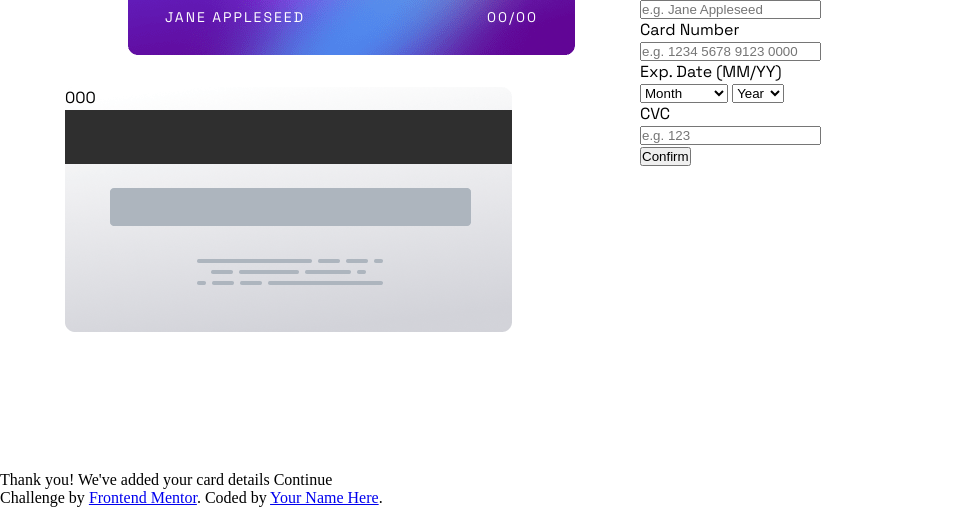
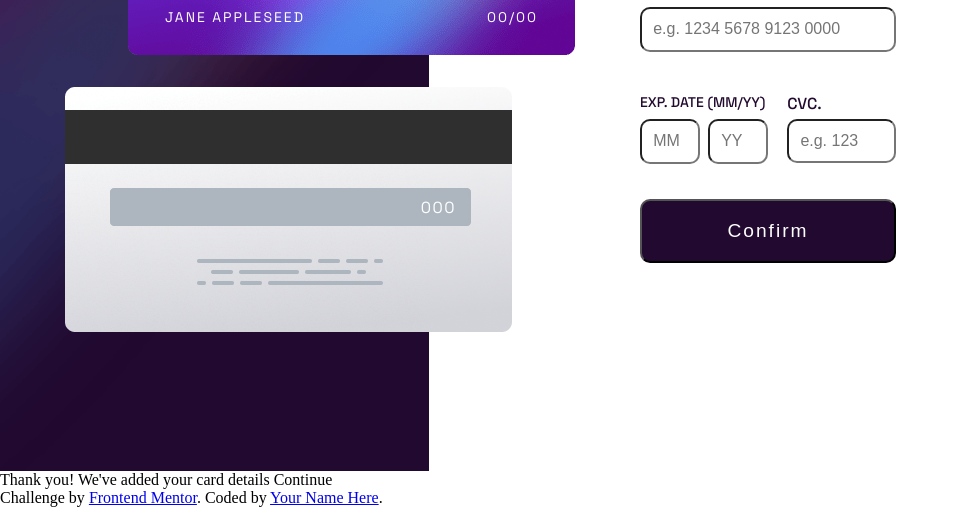
Before and after one commit to fnavarro11497/Interactive-CVC-Project, a plain HTML site: page index.html in a window 1280 px wide. Shown: the part 329-836 px from the top of the page, without its empty margins (0-959 px from the left). Drawn offline with Linux system fonts and the light colour scheme.

Commit message:
Finish HTML & CSS

```diff
--- a/index.html
+++ b/index.html
@@ -20,8 +20,11 @@
   </head>
 
   <body>
-    <div id="main">
-      <div id="left-side">
+
+    <div id="main" class="row">
+      <img class="background-img" src="images/bg-main-desktop.png" alt="">
+      <div class="container">
+        <div id="left-side" class="col">
           <div id="credit-card">
             <img class="card-logo" src="images/card-logo.svg" alt="">
             <div class="card-bottom">
@@ -32,43 +35,28 @@
               </div>
             </div>
           </div>
-        <div id="card-back">000</div>
+          <div id="card-back"><p class="cvc">000</p></div>
+        </div>
+        <div id="right-side" class="col">
+          <div class="form-container">
+            <div class="card-holder"><p class="card-name">CARDHOLDER NAME</p> <input class="not-cvc" type="text" placeholder="e.g. Jane Appleseed"></div>
+            <div class="card-number"><p class="card-number">CARD NUMBER</p>  <input class="not-cvc" type="text" placeholder="e.g. 1234 5678 9123 0000"></input></div>
+            <div class="card-expiration">
+              <div class="exp-info">
+                <p class="exp-date">EXP. DATE (MM/YY)</p>
+                <div class="mm-yy">
+                  <input class="dates" type="text" maxlength="2" placeholder="MM">
+                  <input class="dates" type="text" maxlength="2" placeholder="YY">
+                </div>
               </div>
 
-
-      <div id="right-side">
-        <div class="card-holder"><p class="card-name">Cardholder Name</p> <input type="text" placeholder="e.g. Jane Appleseed"></div>
-        <div class="card-number"><p class="card-number">Card Number</p>  <input type="text" placeholder="e.g. 1234 5678 9123 0000"></input></div>
-        <div class="card-expiration">
-          <p class="exp-date">Exp. Date (MM/YY)</p>
-          <select name='expireMM' id='expireMM'>
-            <option value=''>Month</option>
-            <option value='01'>January</option>
-            <option value='02'>February</option>
-            <option value='03'>March</option>
-            <option value='04'>April</option>
-            <option value='05'>May</option>
-            <option value='06'>June</option>
-            <option value='07'>July</option>
-            <option value='08'>August</option>
-            <option value='09'>September</option>
-            <option value='10'>October</option>
-            <option value='11'>November</option>
-            <option value='12'>December</option>
-          </select>
-          <select name='expireYY' id='expireYY'>
-            <option value=''>Year</option>
-            <option value='20'>2020</option>
-            <option value='21'>2021</option>
-            <option value='22'>2022</option>
-            <option value='23'>2023</option>
-            <option value='24'>2024</option>
-          </select>
-          <input class="inputCard" type="hidden" name="expiry" id="expiry" maxlength="4"/>
-          <p class="security-code">CVC </p><input type="text" placeholder="e.g. 123">
+              <div class="cvc-info">
+                <p class="security-code">CVC. </p><input class="dates" type="text" maxlength="3"  placeholder="e.g. 123">
               </div>
-
-        <button>Confirm</button>
+            </div>
+            <button class="confirm-btn"><p class="confirm">Confirm</p></button>
+          </div>
+        </div>
       </div>
     </div>
 
--- a/style.css
+++ b/style.css
@@ -2,6 +2,12 @@
     box-sizing: border-box;
     padding: 0;
     margin:0;
+}
+
+.background-img{
+    position: absolute;
+    z-index: -1;
+    height: 100%;
 }
 
 #main {
@@ -9,6 +15,13 @@
     width: 100%;
     height: 100vh;
     font-family: 'Space Grotesk', sans-serif;
+}
+
+.container {
+    display: flex;
+    flex: 1;
+    height: 522px;
+    margin: auto;
 }
 
 #left-side {
@@ -19,10 +32,7 @@
     gap: 2rem;
 }
 
-#right-side {
-    width: 50%;
-    margin: auto;
-}
+
 
 /* -----------------------FRONT -- CREDIT CARD */
 
@@ -87,5 +97,106 @@
     margin: 0 auto;
     display: flex;
     margin-right: 20%;
+    justify-content: flex-end;
 
 }
+
+.cvc {
+    color: #fefefe;
+    display: flex;
+    align-self: center;
+    margin-right: 3.5rem;
+    padding-bottom: 0.2rem;
+    letter-spacing: 1.5px;
+}
+
+
+/* -------------------- INFORMATION FORM - (INPUTS) */
+
+#right-side {
+    width: 50%;
+    margin: auto;
+
+
+}
+
+.form-container {
+    display: flex;
+    flex-direction: column;
+    justify-content: center;
+    height: 100%;
+    gap: 2.2rem;
+    width: 40%;
+    color: hsl(278, 68%, 11%);
+}
+
+
+.card-name {
+    font-size: 0.875rem;
+    padding-bottom: 0.4rem;
+    letter-spacing: 1px;
+    font-weight: 500;
+}
+
+.card-number {
+    font-size: 0.875rem;
+    padding-bottom: 0.4rem;
+    letter-spacing: 1px;
+    font-weight: 500;
+}
+
+.card-expiration {
+    display: flex;
+}
+
+.exp-date {
+    font-weight: 500;
+    font-size: 0.875rem;
+}
+
+.exp-info {
+    width: 50%;
+}
+
+.cvc-info {
+    width: 50%;
+    padding-left: 1.2rem;
+}
+
+.security-code {
+    padding-bottom: 0.3rem;
+    font-weight: 500;
+}
+
+.mm-yy {
+    display: flex;
+    padding-top: 0.5rem;
+    gap: 0.5rem;
+
+}
+
+.dates {
+    width: 100%;
+    padding: 0.7rem 0.7rem 0.7rem;
+    border-radius: 10px;
+    font-size: 1rem;
+
+}
+
+.not-cvc {
+    padding: 0.7rem 0.7rem 0.7rem;
+    border-radius: 10px;
+    width: 100%;
+    font-size: 1rem;
+}
+
+.confirm-btn {
+    padding: 1.2rem 1.2rem;
+    background-color: hsl(278, 68%, 11%);
+    color: #fefefe;
+    border-radius: 10px;
+    font-size: 1.2rem;
+    font-weight: 500;
+    letter-spacing: 2px;
+
+}
```
Lines whose indentation alone changed are shown as unchanged.
